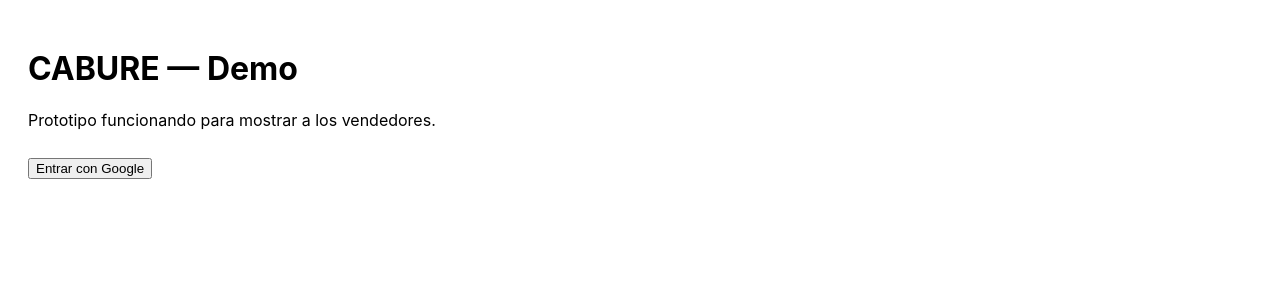
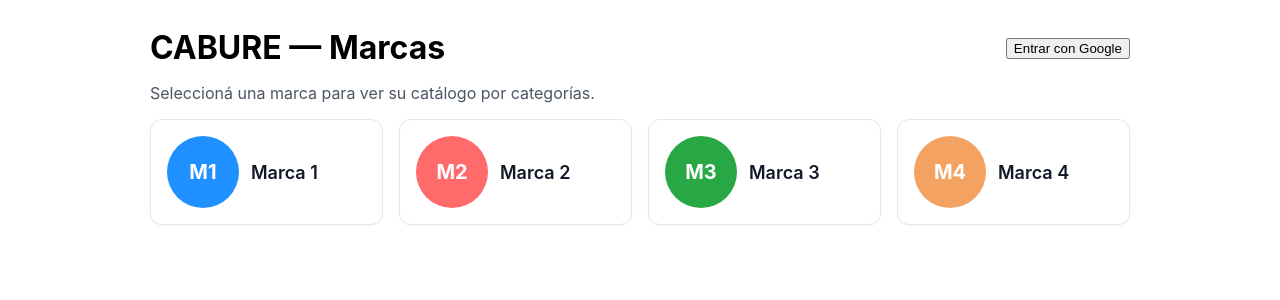
Before and after one commit to cabure-swag/cabure-proto, a Next.js app: page / in a window 1280 px wide. Shown: the top 300 px of the page. Built offline with nearby package versions, Linux system fonts and the light colour scheme; no server answers.

Commit message:
show brands grid on home

```diff
--- a/pages/index.js
+++ b/pages/index.js
@@ -1,5 +1,6 @@
 import React from 'react';
 import { supabase } from '../lib/supabaseClient';
+import { BRANDS } from '../data/brands';
 
 export default function Home() {
   const [session, setSession] = React.useState(null);
@@ -13,24 +14,88 @@ export default function Home() {
   async function loginGoogle() {
     await supabase.auth.signInWithOAuth({ provider: 'google' });
   }
-
   async function logout() {
     await supabase.auth.signOut();
   }
 
+  function BrandCard({ brand }) {
+    const size = 72;
+    const initials = brand.name
+      .split(' ')
+      .map(p => p[0])
+      .join('')
+      .slice(0, 2)
+      .toUpperCase();
+
+    return (
+      <a
+        href={`/marcas/${brand.slug}`}
+        style={{
+          display: 'block',
+          border: '1px solid #e5e7eb',
+          borderRadius: 12,
+          padding: 16,
+          textDecoration: 'none',
+          color: '#111827',
+          background: '#fff',
+          boxShadow: '0 1px 2px rgba(0,0,0,0.04)'
+        }}
+      >
+        <div style={{ display: 'flex', alignItems: 'center', gap: 12 }}>
+          <div
+            style={{
+              width: size,
+              height: size,
+              borderRadius: '50%',
+              background: brand.logoColor,
+              display: 'grid',
+              placeItems: 'center',
+              color: 'white',
+              fontWeight: 700,
+              fontSize: 20
+            }}
+            aria-label={`Logo de ${brand.name}`}
+            title={brand.name}
+          >
+            {initials}
+          </div>
+          <div style={{ fontSize: 18, fontWeight: 600 }}>{brand.name}</div>
+        </div>
+      </a>
+    );
+  }
+
   return (
-    <main style={{ padding: 20, fontFamily: 'Inter, system-ui, Arial' }}>
-      <h1>CABURE — Demo</h1>
-      <p>Prototipo funcionando para mostrar a los vendedores.</p>
+    <main style={{ padding: 20, fontFamily: 'Inter, system-ui, Arial', maxWidth: 980, margin: '0 auto' }}>
+      <header style={{ display: 'flex', justifyContent: 'space-between', alignItems: 'center', marginBottom: 16 }}>
+        <h1 style={{ margin: 0 }}>CABURE — Marcas</h1>
+        <div>
+          {!session ? (
+            <button onClick={loginGoogle}>Entrar con Google</button>
+          ) : (
+            <>
+              <span style={{ marginRight: 10 }}>Hola, {session.user.email}</span>
+              <button onClick={logout}>Salir</button>
+            </>
+          )}
+        </div>
+      </header>
 
-      {!session ? (
-        <button onClick={loginGoogle} style={{ marginTop: 12 }}>Entrar con Google</button>
-      ) : (
-        <>
-          <div style={{ marginTop: 12 }}>Hola, {session.user.email}</div>
-          <button onClick={logout} style={{ marginTop: 8 }}>Salir</button>
-        </>
-      )}
+      <p style={{ color: '#4b5563', marginTop: 0 }}>
+        Seleccioná una marca para ver su catálogo por categorías.
+      </p>
+
+      <section
+        style={{
+          display: 'grid',
+          gridTemplateColumns: 'repeat(auto-fill, minmax(220px, 1fr))',
+          gap: 16
+        }}
+      >
+        {BRANDS.map((b) => (
+          <BrandCard key={b.id} brand={b} />
+        ))}
+      </section>
     </main>
   );
 }
```
